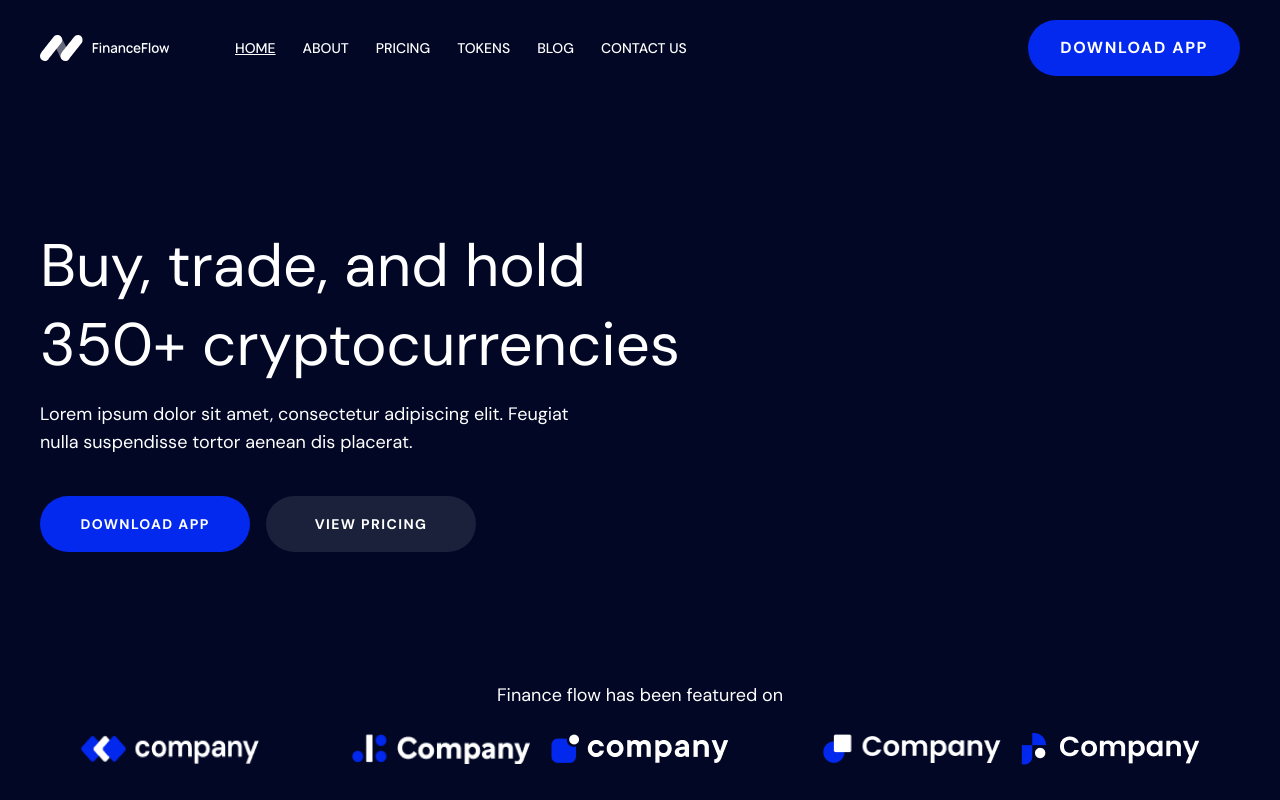
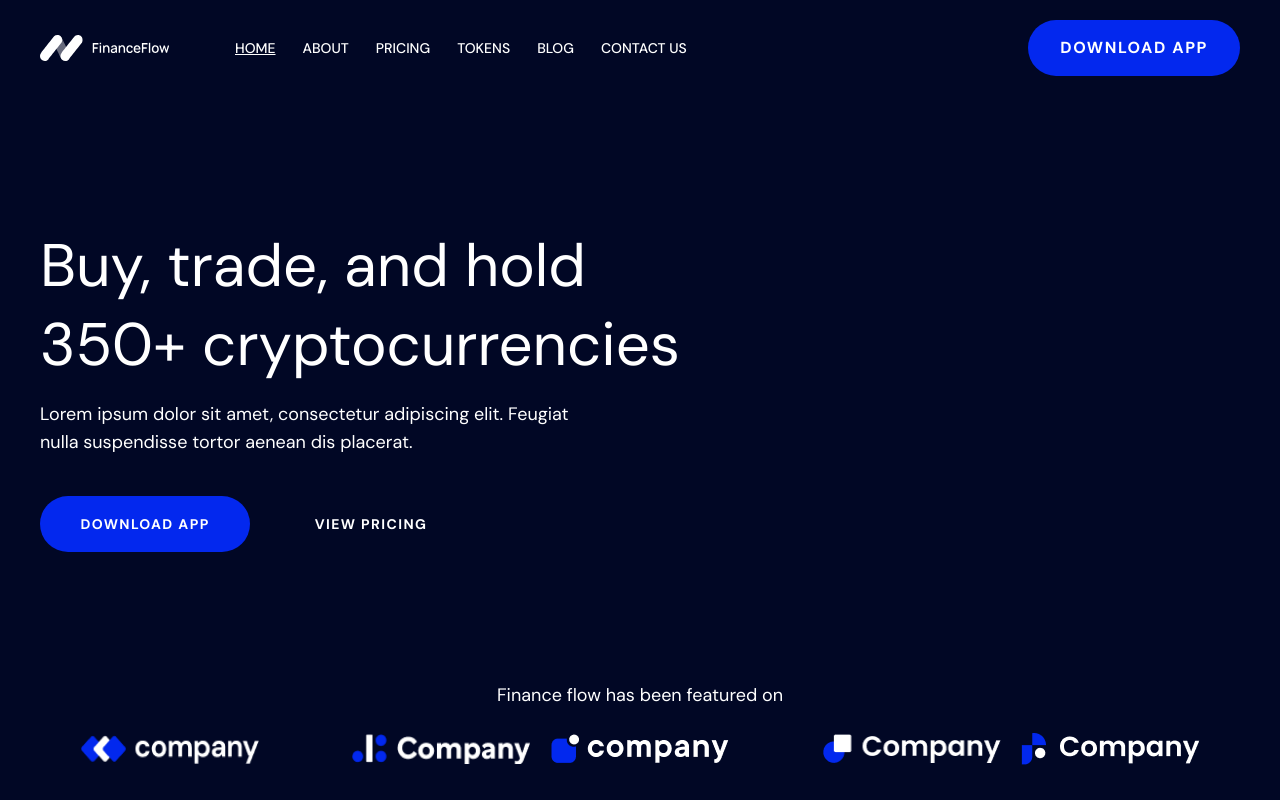
Before and after one commit to juliuscaezarff/Finance-Flow, a Next.js app: page / in a window 1280 px wide. Shown: the top 800 px of the page. Built offline with nearby package versions, Linux system fonts and the light colour scheme.

Commit message:
feat: ateração na cor do botão cinza

```diff
--- a/src/components/Organisms/Footer/index.tsx
+++ b/src/components/Organisms/Footer/index.tsx
@@ -42,7 +42,7 @@ export const Footer = () => {
             <NavFooter />
           </div>
 
-          <div className="bg-gray-light rounded-[40px] px-[34px] py-[44px] mt-[56px] lg:w-[509px]">
+          <div className="bg-gray-dark rounded-[40px] px-[34px] py-[44px] mt-[56px] lg:w-[509px]">
             <h1 className="font-sans text-lg font-bold uppercase">
               Download our Application
             </h1>
--- a/src/components/Organisms/HomeBlogSection/index.tsx
+++ b/src/components/Organisms/HomeBlogSection/index.tsx
@@ -42,7 +42,7 @@ export const HomeBlogSection = () => {
       </div>
 
      <div className='flex items-center justify-center mt-10'>
-     <Button className='bg-button-gray-dark text-sm w-[242px]'>View All Articles</Button>
+     <Button className='bg-gray-dark text-sm w-[242px]'>View All Articles</Button>
      </div>
     </section>
   )
--- a/src/components/Organisms/HomeHeroSection/index.tsx
+++ b/src/components/Organisms/HomeHeroSection/index.tsx
@@ -14,7 +14,7 @@ export const HomeHeroSection = () => {
           </p>
           <div className='flex lg:flex-row flex-col items-center justify-center mt-10 gap-4 lg:items-start lg:justify-start'>
             <Button className='w-full lg:w-[210px] lg:text-sm'>Download App</Button>
-            <Button className='w-full bg-button-gray-dark lg:w-[210px] lg:text-sm'>view pricing</Button>
+            <Button className='w-full bg-gray-dark lg:w-[210px] lg:text-sm'>view pricing</Button>
           </div>
         </div>
         <Image
```
